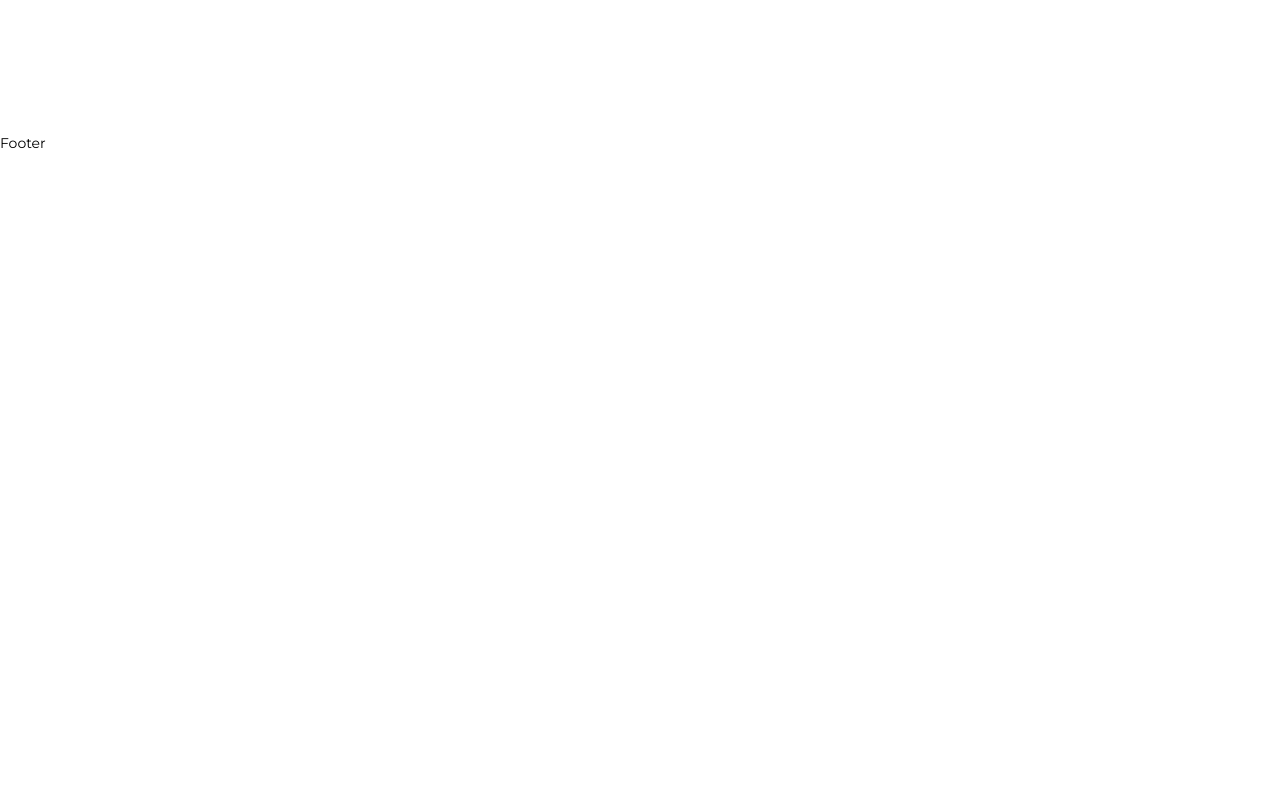
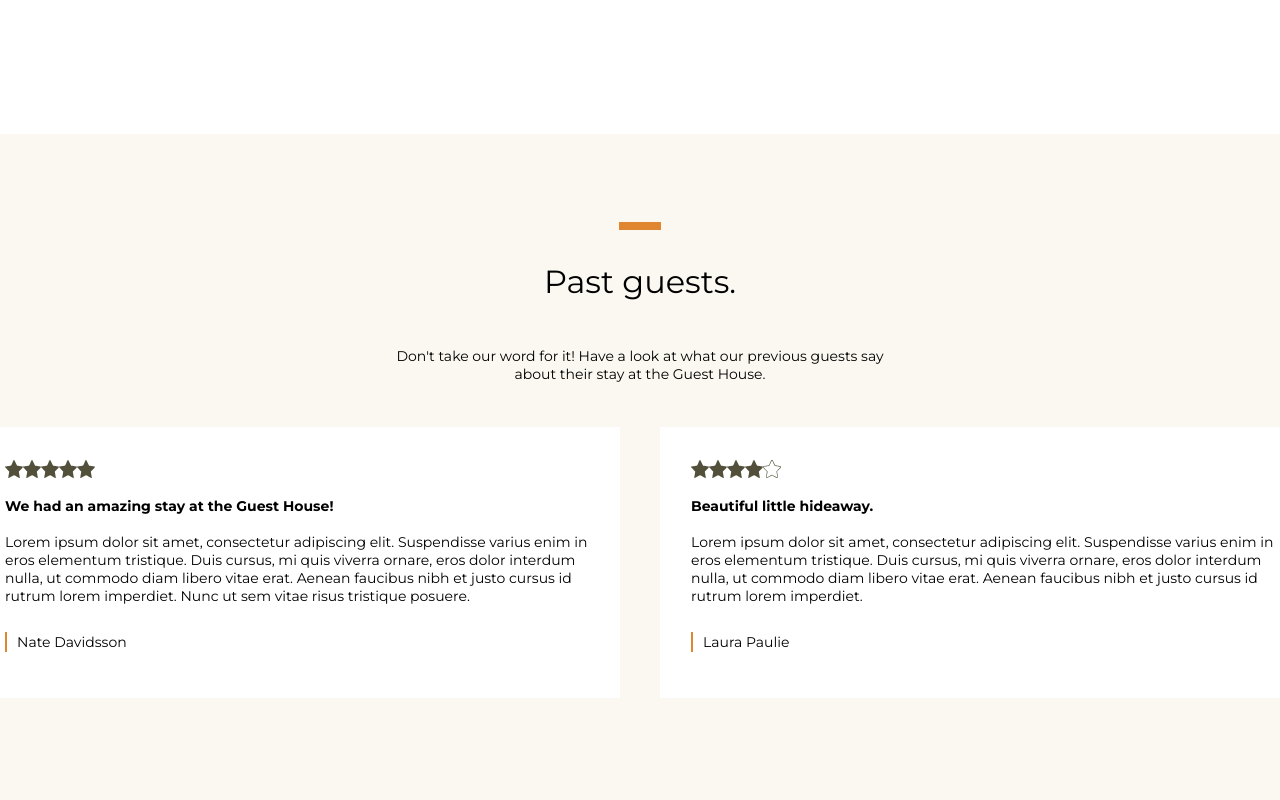
Before and after one commit to bad-black-neko/guest_house_landing, a React (Create React App) app in the folder client/: page / in a window 1280 px wide. Shown: the part 3780-4580 px from the top of the page. Before the commit the page ends 3932 px from the top, so only its background shows below. Built offline with nearby package versions, Linux system fonts and the light colour scheme; the HTML template or start-up script is replaced by a standard one.

Commit message:
Rewievs block done

```diff
--- a/client/src/components/MainPage/MainPage.jsx
+++ b/client/src/components/MainPage/MainPage.jsx
@@ -8,7 +8,7 @@ export default function MainPage() {
         <>
             <Header />
             <div className={styles.first_block}>
-                <div><img src="/images/big_logo.png" alt='logo'/></div>
+                <div><img src="/images/big_logo.png" alt='logo' /></div>
                 <div><p>Experience the perfect combination of modern <br />housing & natural scenery.</p></div>
                 <div><p>Located in Lofoten, Norway</p></div>
             </div>
@@ -24,71 +24,111 @@ export default function MainPage() {
             </div>
             <div className={styles.text_block}>
                 <div className={styles.orange_line}></div>
-                <div className={styles.bold_text}><p>The Guest House is the perfect weekend <br/>getaway cabin.</p></div>
+                <div className={styles.bold_text}><p>The Guest House is the perfect weekend <br />getaway cabin.</p></div>
             </div>
             <div className={styles.kitchen_img}></div>
             <div className={styles.sleepingArrangements_block}>
                 <div className={styles.orange_line}></div>
                 <div className={styles.sleepingArrangements_header}><p>Sleeping arrangements.</p></div>
-                <div className={styles.sleepingArrangements_text}><p>Lorem ipsum dolor sit amet, consectetur adipiscing elit. Nullam<br/> scelerisque aliquam odio et faucibus. Nulla rhoncus feugiat eros quis<br/> consectetur.</p></div>
+                <div className={styles.sleepingArrangements_text}><p>Lorem ipsum dolor sit amet, consectetur adipiscing elit. Nullam<br /> scelerisque aliquam odio et faucibus. Nulla rhoncus feugiat eros quis<br /> consectetur.</p></div>
                 <div className={styles.arrangements}>
                     <div className={styles.sleepingArrangements_about}>
                         <div className={styles.bed_logo}></div>
-                        <div><p>Beds<br/>The cabin is equipped with 12 beds, 4 of which<br/> are in bunk. The rent includes linens<br/> for all beds.</p></div>
+                        <div><p>Beds<br />The cabin is equipped with 12 beds, 4 of which<br /> are in bunk. The rent includes linens<br /> for all beds.</p></div>
                     </div>
                     <div className={styles.sleepingArrangements_about}>
                         <div className={styles.door_logo}></div>
-                        <div><p>Bedrooms<br/>Spread out over two floors, the cabin offers 4<br/> bedrooms. Ranging from<br/> 2 to 4 beds per room.</p></div>
+                        <div><p>Bedrooms<br />Spread out over two floors, the cabin offers 4<br /> bedrooms. Ranging from<br /> 2 to 4 beds per room.</p></div>
                     </div>
                     <div className={styles.sleepingArrangements_about}>
                         <div className={styles.shower_logo}></div>
-                        <div><p>Bathrooms<br/>The cabin has three bathrooms, all equipped<br/> with showers and one<br/> with a bath tub.</p></div>
+                        <div><p>Bathrooms<br />The cabin has three bathrooms, all equipped<br /> with showers and one<br /> with a bath tub.</p></div>
                     </div>
                 </div>
             </div>
             <div className={styles.benefits_block}>
                 <div className={styles.orange_line}></div>
                 <div className={styles.benefits_header}><p>The perfect escape.</p></div>
-                <div className={styles.benefits_text}><p>Lorem ipsum dolor sit amet, consectetur adipiscing elit. Nullam<br/> scelerisque aliquam odio et faucibus. Nulla rhoncus feugiat eros quis<br/> consectetur.</p></div>
+                <div className={styles.benefits_text}><p>Lorem ipsum dolor sit amet, consectetur adipiscing elit. Nullam<br /> scelerisque aliquam odio et faucibus. Nulla rhoncus feugiat eros quis<br /> consectetur.</p></div>
                 <div className={styles.benefits}>
                     <div className={styles.benefits_about}>
                         <div className={styles.benefit_info}>
                             <div className={styles.stove_icon}></div>
-                        <div><p>Modern Kitchen Appliances<br/>Lorem ipsum dolor sit amet, consectetur adipiscing elit.</p></div>
+                            <div><p>Modern Kitchen Appliances<br />Lorem ipsum dolor sit amet, consectetur adipiscing elit.</p></div>
                         </div>
                         <div className={styles.benefit_info}>
                             <div className={styles.tree_icon}></div>
-                        <div><p>Outdoor Paths<br/>Lorem ipsum dolor sit amet, consectetur adipiscing elit.</p></div>
+                            <div><p>Outdoor Paths<br />Lorem ipsum dolor sit amet, consectetur adipiscing elit.</p></div>
                         </div>
                         <div className={styles.benefit_info}>
                             <div className={styles.cofee_icon}></div>
-                        <div><p>Coffee Maker<br/>Lorem ipsum dolor sit amet, consectetur adipiscing elit.</p></div>
+                            <div><p>Coffee Maker<br />Lorem ipsum dolor sit amet, consectetur adipiscing elit.</p></div>
                         </div>
                         <div className={styles.benefit_info}>
                             <div className={styles.forest_icon}></div>
-                        <div><p>Natural Scenery<br/>Lorem ipsum dolor sit amet, consectetur adipiscing elit.</p></div>
+                            <div><p>Natural Scenery<br />Lorem ipsum dolor sit amet, consectetur adipiscing elit.</p></div>
                         </div>
                     </div>
                     <div className={styles.benefits_about}>
                         <div className={styles.benefit_info}>
                             <div className={styles.conditioner_icon}></div>
-                        <div><p>Air Conditioner<br/>Lorem ipsum dolor sit amet, consectetur adipiscing elit.</p></div>
+                            <div><p>Air Conditioner<br />Lorem ipsum dolor sit amet, consectetur adipiscing elit.</p></div>
                         </div>
                         <div className={styles.benefit_info}>
                             <div className={styles.storage_icon}></div>
-                        <div><p>Storage Solutions<br/>Lorem ipsum dolor sit amet, consectetur adipiscing elit.</p></div>
+                            <div><p>Storage Solutions<br />Lorem ipsum dolor sit amet, consectetur adipiscing elit.</p></div>
                         </div>
                         <div className={styles.benefit_info}>
                             <div className={styles.glass_icon}></div>
-                        <div><p>Cutlery Selection<br/>Lorem ipsum dolor sit amet, consectetur adipiscing elit.</p></div>
+                            <div><p>Cutlery Selection<br />Lorem ipsum dolor sit amet, consectetur adipiscing elit.</p></div>
                         </div>
                         <div className={styles.benefit_info}>
                             <div className={styles.pizza_icon}></div>
-                        <div><p>Take-away Options<br/>Lorem ipsum dolor sit amet, consectetur adipiscing elit.</p></div>
+                            <div><p>Take-away Options<br />Lorem ipsum dolor sit amet, consectetur adipiscing elit.</p></div>
                         </div>
                     </div>
                 </div>
             </div>
+            <div className={styles.rewievs}>
+                <div className={styles.orange_line}></div>
+                <div className={styles.rewievs_header}><p>Past guests.</p></div>
+                <div><p>Don't take our word for it! Have a look at what our previous guests say<br/> about their stay at the Guest House.</p></div>
+                <div>
+                    <div className={styles.rewiews_cards}>
+                        <div className={styles.first_card}>
+                            <div className={styles.rewiev_rate}>
+                                <div className={styles.star_icon}></div>
+                                <div className={styles.star_icon}></div>
+                                <div className={styles.star_icon}></div>
+                                <div className={styles.star_icon}></div>
+                                <div className={styles.star_icon}></div>
+                            </div>
+                            <h4>We had an amazing stay at the Guest House!</h4>
+                            <p>Lorem ipsum dolor sit amet, consectetur adipiscing elit. Suspendisse varius enim in eros elementum tristique. Duis cursus, mi quis viverra ornare, eros dolor interdum nulla, ut commodo diam libero vitae erat. Aenean faucibus nibh et justo cursus id rutrum lorem imperdiet. Nunc ut sem vitae risus tristique posuere.</p>
+                            <div className={styles.name}>
+                                <div className={styles.smallorange_line}></div>
+                                <p>Nate Davidsson</p>
+                            </div>
+                        </div>
+                        <div className={styles.second_card}>
+                            <div className={styles.rewiev_rate}>
+                                <div className={styles.star_icon}></div>
+                                <div className={styles.star_icon}></div>
+                                <div className={styles.star_icon}></div>
+                                <div className={styles.star_icon}></div>
+                                <div className={styles.starOutline_icon}></div>
+                            </div>
+                            <h4>Beautiful little hideaway.</h4>
+                            <p>Lorem ipsum dolor sit amet, consectetur adipiscing elit. Suspendisse varius enim in eros elementum tristique. Duis cursus, mi quis viverra ornare, eros dolor interdum nulla, ut commodo diam libero vitae erat. Aenean faucibus nibh et justo cursus id rutrum lorem imperdiet.</p>
+                            <div className={styles.name}>
+                                <div className={styles.smallorange_line}></div>
+                                <p>Laura Paulie</p>
+                            </div>
+                        </div>
+                    </div>
+                </div>
+            </div>
+            <div className={styles.bedroom_img}></div>
             <Footer />
         </>
     )
--- a/client/src/components/MainPage/MainPage.module.css
+++ b/client/src/components/MainPage/MainPage.module.css
@@ -217,3 +217,62 @@
     margin-right: 16px;
     background-image: url('../../../public/images/pizza-Icon.png');
 }
+
+.rewievs {
+    height: 682px;
+    background-color: #FAF8F0;
+    display: flex;
+    flex-direction: column;
+    align-items: center;
+    justify-content: center;
+    text-align: center;
+}
+
+.rewievs_header {
+    font-size: 32px;
+}
+
+.rewiews_cards {
+    display: flex;
+}
+
+.first_card, .second_card {
+    width: 584px;
+    margin: 30px 20px;
+    padding: 33px 31px;
+    background-color: #FFFFFF;
+    text-align: start;
+}
+
+.rewiev_rate {
+    display: flex;
+}
+
+.star_icon {
+    width: 18px;
+    height: 18px;
+    background-image: url(../../../public/images/star-Icon.png);
+}
+
+.starOutline_icon {
+    width: 18px;
+    height: 18px;
+    background-image: url(../../../public/images/star-Outline-Icon.png);
+}
+
+.name {
+    display: flex;
+    align-items: center;
+}
+
+.smallorange_line {
+    width: 2px;
+    height: 20px;
+    background-color: #E08631;
+    margin-right: 10px;
+}
+
+.bedroom_img {
+    height: 600px;
+    background-image: url("../../../public/images/bedroom.png");
+}
```
Also changed, not shown: client/public/images/star-Icon.png (added), client/public/images/star-Outline-Icon.png (added). Lines whose indentation alone changed are shown as unchanged.
